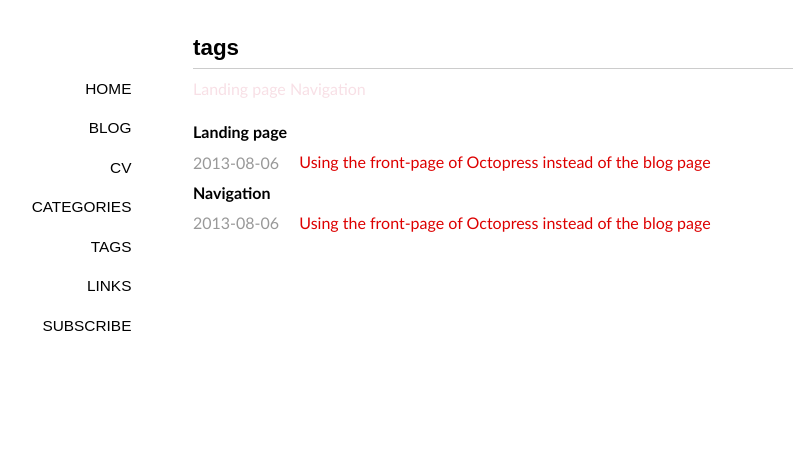
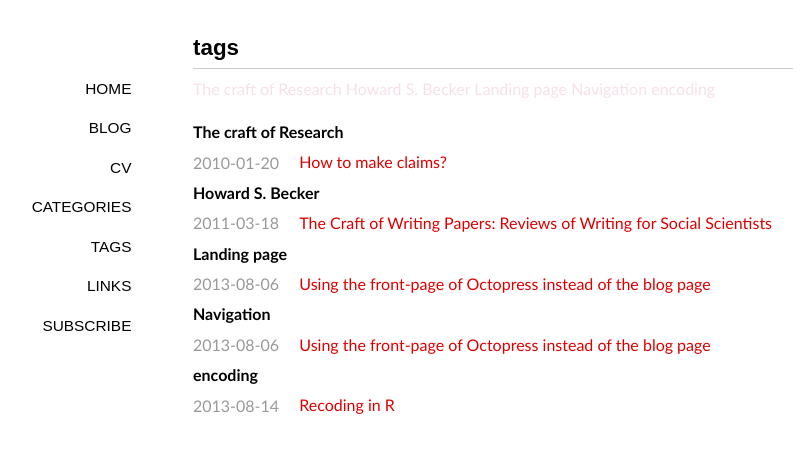
Before and after one commit to snowdj/en-1, a Jekyll site: the page built from tags/index.md, in a window 1280 px wide. Shown: the top 453 px of the page, without its empty margins (147-950 px from the left). Built offline with Jekyll 4.4.1, drawn with Linux system fonts in a browser that asks for light colours; some web fonts are replaced; Markdown is read by kramdown in place of the engine named in the settings; part of the change alters nothing that is shown.

Commit message:
new post

```diff
--- /dev/null
+++ b/_posts/2010-01-20-craft-of-research.markdown
@@ -0,0 +1,23 @@
+---
+layout: post
+title: "How to make claims?"
+date: 2010-01-20 14:23
+comments: true
+categories:
+- writing
+tags:
+- The craft of Research
+---
+
+
+![](http://blog.mocavo.com/wp-content/uploads/2013/08/The-Craft-of-Research.jpg)
+
+This is my reading report about the book titled The craft of Research. The author reminds readers to remember three questions for making claims: First, what kind of claims should I ask? Second, is the claim specific enough? Third, will it significant enough to need an argument supporting it?
+
+These questions are principles of thumb because of their close relevance with the logic of research. Our claims are always used to address the research questions, and the arguments or sub-arguments are used to defend our claims. When we make claims, we should think about what the kind of the research question is. “The kind of problem you pose determines the kind of claim you make and the kind of argument you need to support it.”( Booth, 2003, p120). So the first question is about determining the kinds of claims we make. Claims can be divided into two kinds: practical claims and conceptual ones. Although scholars value conceptual claims more than practical ones in order to help people to understand things rather than to ask people to act, there is also relevance between them. However, the authors remind us to make clear about the kinds of the claims because they need different arguments. And we should no inflate the significance of conceptual claims by emphasizing the action. Instead, we can suggest a practical application of our conceptual claims in the conclusion parts.
+
+The next step is to evaluate the claim to make it both specific and significant. In most of the cases, we can’t express clearly not because our language skills, but because we haven’t thought it through. So it’s important to keep the logic specific first. The authors suggest new learners to write more terms in our earlier versions to help us to think the claims over, and then we can condense the sentences with more concise words. According to the principle of Occam’ razor, we should only include the concepts which act as the themes of the arguments into our claims.
+
+In order to make claims specific, the authors suggest us to write working claim with qualifying clause beginning with although or even though and to conclude working claim with because: (1) Although I acknowledge X, (2) I claim Y, (3) because of reason Z. This is very helpful. For example, I revise my former claim as following: although earlier research acknowledge of mass media and reference group’s impact on the spiral of silence, I claim reference group’s interplay with the mass media can also lead to a reversed spiral of silence, because of the interactions within and among the reference groups may lead to different opinions with that of the mass media, especially when media’s influence is weaker than that of the reference groups.
+
+In addition, the authors’ suggestions of qualifying claims to enhance credibility by acknowledging limiting conditions and using hedges to limit certainty are also very helpful.
--- /dev/null
+++ b/_posts/2011-03-18-craft-of-writing.markdown
@@ -0,0 +1,28 @@
+---
+layout: post
+title: "The Craft of Writing Papers: Reviews of Writing for Social Scientists"
+date: 2011-03-18 14:23
+comments: true
+categories:
+- writing
+tags:
+- Howard S. Becker
+---
+
+![](http://images.betterworldbooks.com/022/Writing-for-Social-Scientists-How-to-Start-and-Finish-Your-Thesis-Book-Becker-Howard-Saul-9780226041322.jpg)
+
+Howard S. Becker is a sociologist of America, who writes the book Writing for Social Scientists, and generously shares his experience and insightful understanding of writing. He analyzes the writing issues in the perspective of sociology, which is very interesting. However, the most important factor, which makes this book successful, is the frankness which moves a lot of people. This is interesting, because there are so many books devote themselves to improve the public’s writing skills, but most of them only tell us what we should do, rather than writing in the perspective of readers.
+
+He works as an anthropologist, and treat his class as a field work. He asks his students whose fears of writing overshadow their torture of taking class of composition again, to share their experience of writing, which convinces readers that all of us share common patterns of writing. We treat writing as a work which should be done once, which is of course a difficult job to finish. So we turn to all kinds of rituals which waste a lot time. What we should do is start to write right now.
+
+Howard S. Becker proposes to write clear, understandable, and plain prose. He explain why he did so in chapter 2 of this book, which claims that we write flowery sentences to distinguish ourselves from people in other fields, rather than getting into the real answers of the question. If we aim at pursuing these personas rather than uncovering the hidden pattern of the world, writing means quite different things.
+
+What we should do is start to write right now. He discusses with us what should we do with the start of writing. For example, write you outline first, and write you introduction last. Writing a sentence doesn’t hurt you, and it even helps you to find out what you have and what you would like to say. It helps to sort out your thoughts and make your words physically. Don’t intend to be critical at this phase. This example reminds me about YAN Gengwang’s reflection about the failure of one of his outstanding peers who seldom begins to write until he feels he had got ready for it. The result is, in his life, he only writes one piece of paper which is insightful but very short.
+
+Another important part is how to begin, which I have great passions on. Wright, C. Mills share his secrets of doing research, he makes notes on all the aspects of a specific topic, and shuffles the notes to re-combine the different concepts in order to get the imagination of sociology. Howard S. Becker holds similar, but more concrete ideas.” Begin by taking notes on what you have written, put each idea on a file card.” Then sort your stack of cards into files, and sequence the files. Howard reminds us from the first time we can be critical at the first time. We can put out the generalization cards on a table, a door, or a wall. In addition to that, if we can’t find the one right way, Howard suggests us to talk about why we can’t, and why you choose a less-than-perfect solution, and what it all means. We can’t solve the question in one paper.
+
+He asserts that scholars must learn to write professionally. He gives us his own experience of submitting a paper to American Journal of Sociology. Everett Hughes reviews this paper and comments that his sentences sounded like they have been translated from German. Another example I know is given by CHEN GuanRong, who is professor of city university of Hong Kong. Chen said that if you write you paper within three days and submit it out without editing, it’s unlikely to be accepted by the journal because even the reviewers have to spend two weeks to read through your paper and give their comments which are usually very long and written carefully.
+
+Howard further discuss about a lot of things on write as a professional, risks of sitting down to write (which means trust your peers and yourself), submitting, literature review, and writing with computers. Most of them are very interesting and will surprise me. I’ll re-read this classic piece of work to direct my writing and studies.
+
+Last, I want to quote Howard’s words, “they don’t argue with me, they just don’t do it”. I’d like to act to test Howard’s advices. Hopefully, I can apply them into my research project.
--- a/_posts/2013-08-14-recoding-in-r.markdown
+++ b/_posts/2013-08-14-recoding-in-r.markdown
@@ -3,7 +3,10 @@ layout: post
 title: "Recoding in R"
 date: 2013-08-14 14:23
 comments: true
-categories: R
+categories:
+- R
+tags:
+- encoding
 ---
 
 Recoding variables is fairly easy in R. Here I summarize three appoaches and recommend the first one to you.
```
Also changed, not shown: favicon.ico (added).
